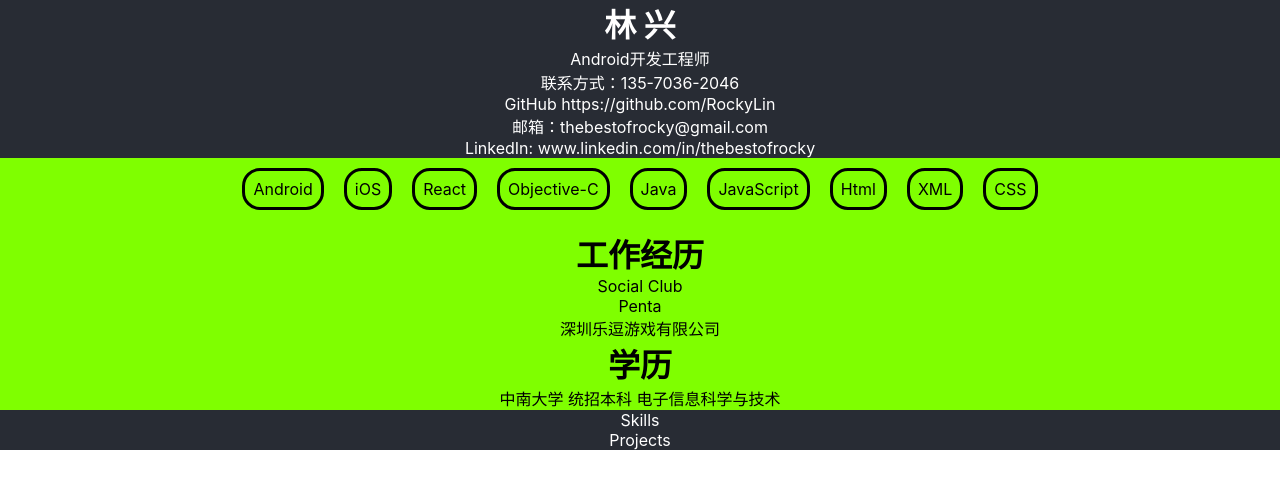
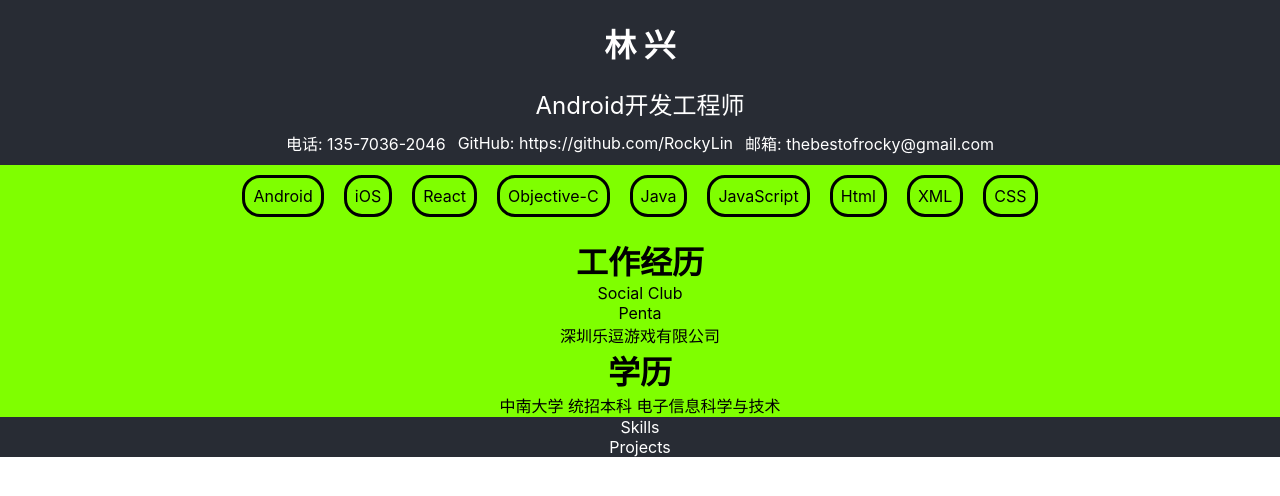
Before and after one commit to RockyLin/my-cv, a React (Create React App) app: page / in a window 1280 px wide. Shown: the top 496 px of the page. Built offline with nearby package versions, Linux system fonts and the light colour scheme.

Commit message:
Set css of header

```diff
--- a/src/components/Header/Header.css
+++ b/src/components/Header/Header.css
@@ -1,4 +1,36 @@
+.name{
+  margin-top: 10px;
+}
+
 .header-container{
     background-color: #282c34;
     color: white;
-  }
+    padding: 10px;
+}
+
+.job-position{
+  font-size: 1.5rem;
+  margin-top: 20px;
+  margin-bottom: 10px;
+}
+
+.contact-container{
+    display: flex;
+    flex-flow: row wrap;
+    justify-content: center;
+    align-items: center;
+}
+
+.contact-info{
+  margin-left: 6px;
+  margin-right: 6px;
+}
+
+.contact-info a{
+  color: #fff;
+  text-decoration: none;
+}
+
+.contact-container :nth-child(4){
+  display: none;
+}
--- a/src/components/Header/Header.tsx
+++ b/src/components/Header/Header.tsx
@@ -3,13 +3,13 @@ import "./Header.css"
 function Header() {
     return (
     <div className="header-container">
-        <h1>林 兴</h1>
-        <p>Android开发工程师</p>
-        <div>
-            <p>联系方式：135-7036-2046</p>
-            <p>GitHub https://github.com/RockyLin</p>
-            <p>邮箱：thebestofrocky@gmail.com</p>
-            <p>LinkedIn: www.linkedin.com/in/thebestofrocky</p>
+        <h1 className="name">林 兴</h1>
+        <p className="job-position">Android开发工程师</p>
+        <div className="contact-container">
+            <div className="contact-info">电话: 135-7036-2046</div>
+            <div className="contact-info">GitHub: <a href="https://github.com/RockyLin">https://github.com/RockyLin</a></div>
+            <div className="contact-info">邮箱: thebestofrocky@gmail.com</div>
+            <div className="contact-info">LinkedIn: www.linkedin.com/in/thebestofrocky</div>
         </div>
     </div>
     )
```
